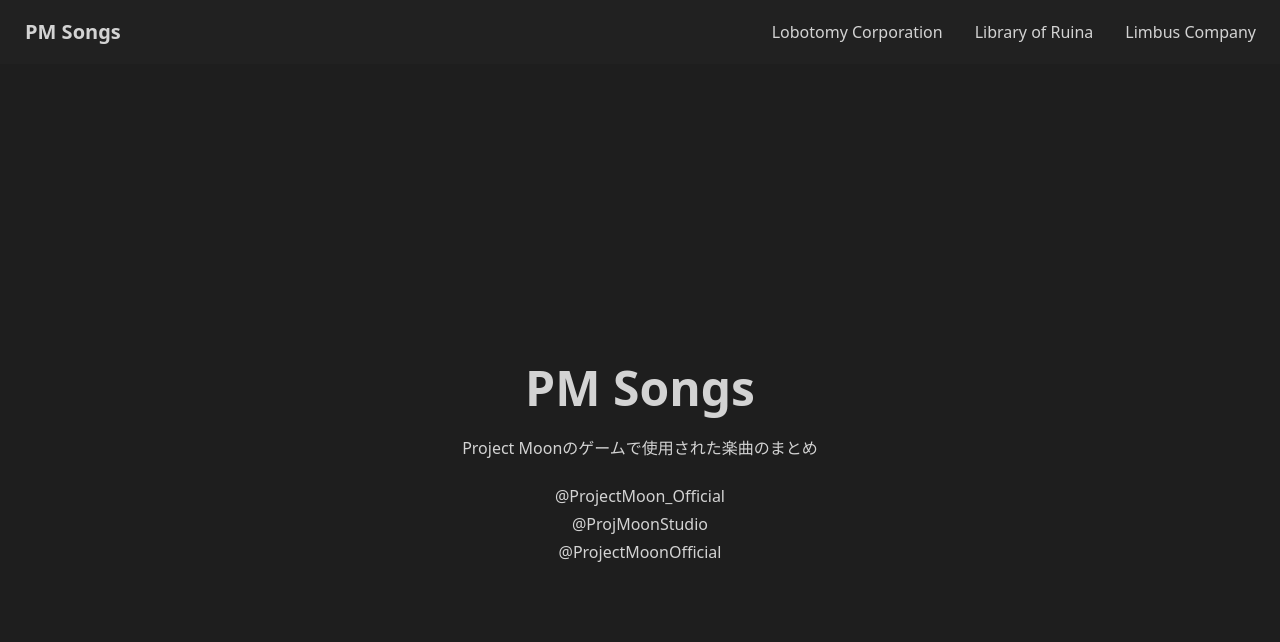
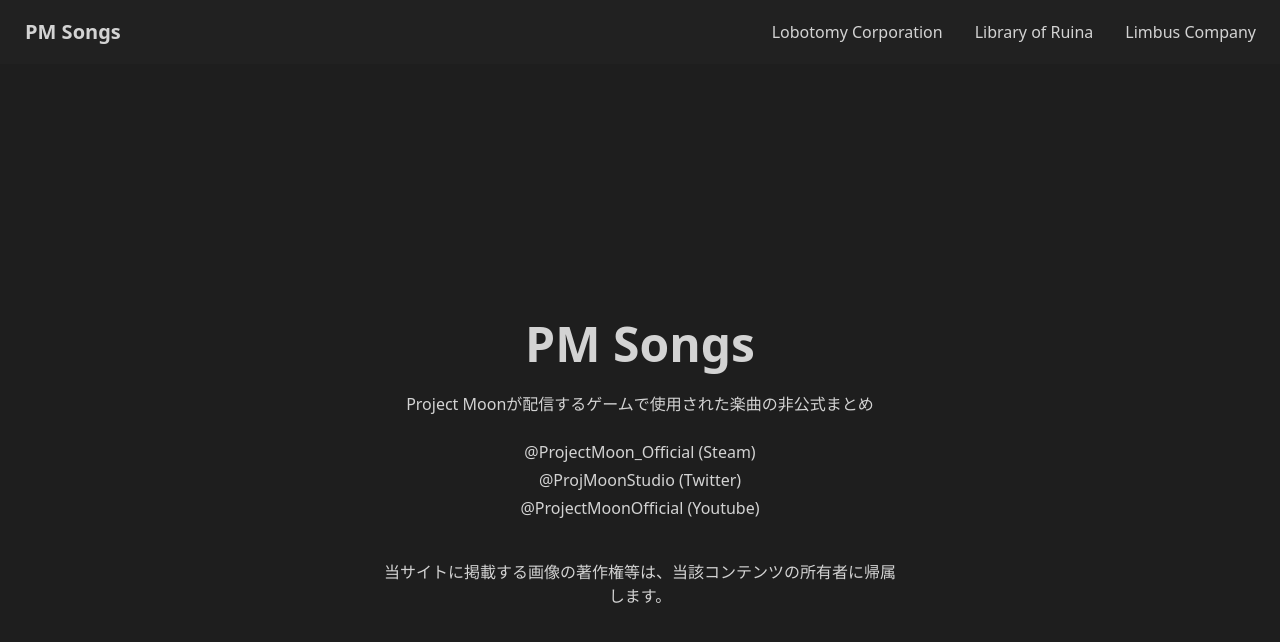
Before and after one commit to meuzi8122/project-moon-songs, a Next.js app: page / in a window 1280 px wide. Shown: the top 642 px of the page. Built offline with nearby package versions, Linux system fonts and the light colour scheme.

Commit message:
ヘッダーとトップページを修正

```diff
--- a/pages/_app.tsx
+++ b/pages/_app.tsx
@@ -9,7 +9,7 @@ export default ({ Component, pageProps }: AppProps) => {
         <Head>
             <meta charSet="utf-8" lang="ja" />
             <meta name="viewport" content="width=device-width, initial-scale=1" />
-            <title>no title</title>
+            <title>PM Songs</title>
         </Head>
         <Layout>
           <Component {...pageProps} />
--- a/pages/index.tsx
+++ b/pages/index.tsx
@@ -1,18 +1,17 @@
-//import Link from "next/link";
-
 export default () => {
 
     return (
         <div className="hero min-h-screen bg-base-200">
             <div className="hero-content text-center">
-                <div className="max-w-md">
+                <div className="max-w-lg">
                     <h1 className="text-5xl font-bold">PM Songs</h1>
-                    <p className="py-6">Project Moonのゲームで使用された楽曲のまとめ</p>
-                    <div className="flex flex-col space-y-1">
-                        <a href="https://store.steampowered.com/curator/40685294" target="_blank">@ProjectMoon_Official</a>
-                        <a href="https://twitter.com/projmoonstudio" target="_blank">@ProjMoonStudio</a>
-                        <a href="https://www.youtube.com/@ProjectMoonOfficial" target="_blank">@ProjectMoonOfficial</a>
+                    <p className="py-6">Project Moonが配信するゲームで使用された楽曲の非公式まとめ</p>
+                    <div className="flex flex-col space-y-1 mb-10">
+                        <a href="https://store.steampowered.com/curator/40685294" target="_blank">@ProjectMoon_Official (Steam)</a>
+                        <a href="https://twitter.com/projmoonstudio" target="_blank">@ProjMoonStudio (Twitter)</a>
+                        <a href="https://www.youtube.com/@ProjectMoonOfficial" target="_blank">@ProjectMoonOfficial (Youtube)</a>
                     </div>
+                    <p>当サイトに掲載する画像の著作権等は、当該コンテンツの所有者に帰属します。</p>
                 </div>
             </div>
         </div>
```
